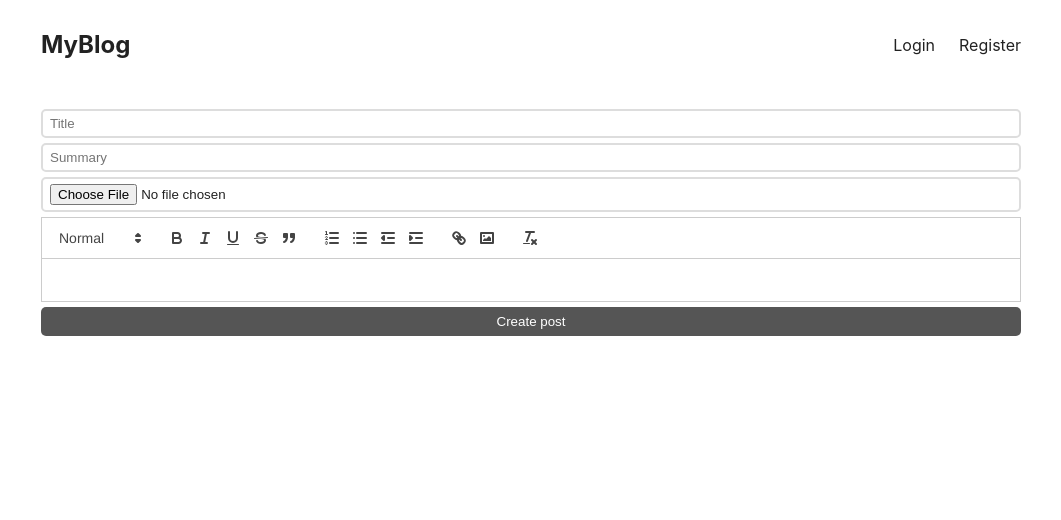
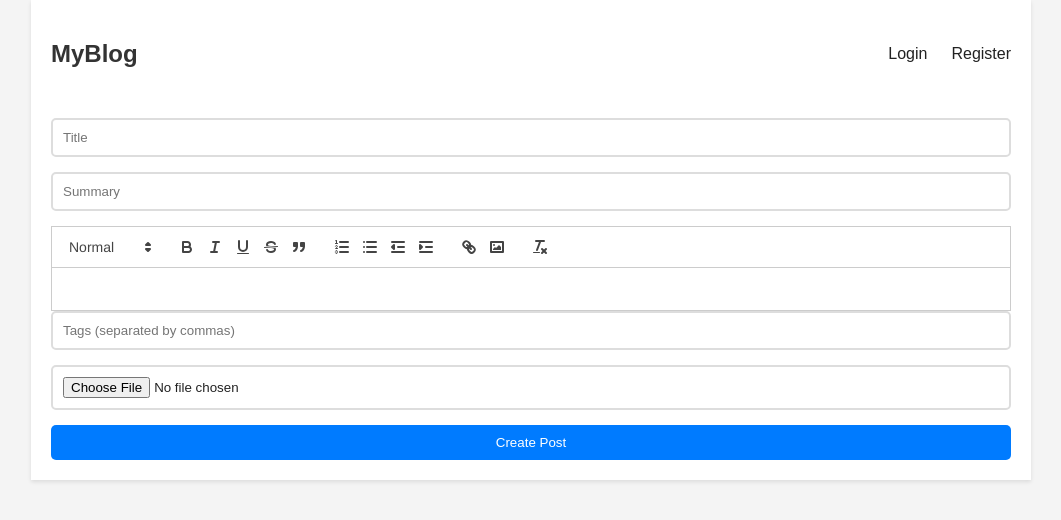
Before and after one commit to piran777/Full-Stack-Blogging-Platform, a React (Create React App) app in the folder client/: page /create in a window 1280 px wide. Shown: the top 520 px of the page, without its empty margins (109-1170 px from the left). Built offline with nearby package versions, Linux system fonts and the light colour scheme; no server answers.

Commit message:
done everything might need to style it more on the homepage

```diff
--- a/client/src/App.css
+++ b/client/src/App.css
@@ -1,151 +1,163 @@
-*{
+* {
   box-sizing: border-box;
 }
-a{
+a {
   cursor: pointer;
 }
-body{
+body {
   color: #222;
+  font-family: 'Arial', sans-serif;
+  background-color: #f4f4f4;
 }
-img{
+img {
   max-width: 100%;
+
 }
-img.p{
+img.p {
   padding-top: 40px;
   max-width: 100%;
+  max-height: 100%;
 }
-main{
-  padding: 10px;
+main {
+  padding: 20px;
   max-width: 1000px;
   margin: 0 auto;
+  background-color: #fff;
+  box-shadow: 0 2px 4px rgba(0, 0, 0, 0.1);
 }
-header{
-  display:flex;
-  justify-content:space-between;
+header {
+  display: flex;
+  justify-content: space-between;
   margin-top: 20px;
   margin-bottom: 50px;
   align-items: center;
 }
-header a{
-  text-decoration:none;
+header a {
+  text-decoration: none;
   color: inherit;
+  transition: color 0.3s ease;
 }
-header a.logo{
+header a.logo {
   font-weight: bold;
   font-size: 1.5rem;
+  color: #333;
 }
-header nav{
-  display:flex;
+header nav {
+  display: flex;
   gap: 24px;
 }
+header a:hover {
+  color: #007bff;
+}
 
-div.entry{
+div.entry {
   display: grid;
   grid-template-columns: 1fr;
   gap: 20px;
   margin-bottom: 30px;
 }
 @media screen and (min-width: 700px) {
-  div.entry{
-      grid-template-columns: .9fr 1.1fr;
+  div.entry {
+    grid-template-columns: .9fr 1.1fr;
   }
 }
 
-div.entry div.texts h2{
-  margin:0;
+div.entry div.texts h2 {
+  margin: 0;
   text-decoration: none;
   font-size: 2rem;
 }
 
-div.entry div.texts a{
+div.entry div.texts a {
   text-decoration: none;
   color: inherit;
+  transition: color 0.3s ease;
 }
-div.entry div.texts a{
-  text-decoration:none;
-  color: inherit;
+div.entry div.texts a:hover {
+  color: #007bff;
 }
-div.entry p.info{
-  margin:24px 0;
+div.entry p.info {
+  margin: 24px 0;
   color: #888;
-  font-size:1rem;
+  font-size: 1rem;
   font-weight: bold;
   display: flex;
   gap: 10px;
 }
-div.entry p.info a.author{
-  color:#333;
+div.entry p.info a.author {
+  color: #333;
 }
-div.entry p.summary{
-  margin:10px 0;
+div.entry p.summary {
+  margin: 10px 0;
   line-height: 1.8rem;
 }
 
-form.login, form.register{
+form.login, form.register {
   max-width: 400px;
   margin: 0 auto;
 }
-form.login h1, form.register h1{
+form.login h1, form.register h1 {
   text-align: center;
 }
-input{
+input {
   display: block;
-  margin-bottom: 5px;
+  margin-bottom: 15px;
   width: 100%;
-  padding: 5px 7px;
+  padding: 10px;
   border: 2px solid #ddd;
   border-radius: 5px;
   background-color: #fff;
 }
-button{
+button {
   cursor: pointer;
   width: 100%;
   display: block;
-  background-color: #555;
-  border:0;
+  background-color: #007bff;
+  border: 0;
   color: #fff;
   border-radius: 5px;
-  padding: 7px 0;
+  padding: 10px 0;
+  transition: background-color 0.3s ease;
+}
+button:hover {
+  background-color: #0056b3;
 }
 
-div.post-page a{
-
+div.post-page a {
   color: #555;
   text-decoration: underline;
+  transition: color 0.3s ease;
 }
-
-div.post-page h1{
+div.post-page a:hover {
+  color: #007bff;
+}
+div.post-page h1 {
   text-align: center;
   margin: 10px 0 5px;
 }
-
-div.post-page time{
+div.post-page time {
   text-align: center;
   display: block;
   font-size: 0.8rem;
   color: #777;
-
 }
-div.post-page div.author{
+div.post-page div.author {
   text-align: center;
   margin-bottom: 20px;
   font-size: 0.7rem;
   font-weight: bold;
 }
-div.post-page div.image im{
+div.post-page div.image img {
   width: 100%;
-
 }
-div.post-page div.content{
+div.post-page div.content {
   line-height: 1.6rem;
-
 }
-div.edit-row{
+div.edit-row {
   text-align: center;
   margin-bottom: 20px;
-
 }
-div.post-page a.edit-btn{
+div.post-page a.edit-btn {
   background-color: #444;
   display: inline-flex;
   align-items: center;
@@ -154,12 +166,9 @@ div.post-page a.edit-btn{
   padding: 10px 20px;
   text-decoration: none;
   border-radius: 10px;
-
-
 }
-a svg{
+a svg {
   height: 20px;
-
 }
 /* Comments Section */
 div.comments {
@@ -168,7 +177,6 @@ div.comments {
   background-color: #f9f9f9;
   border-radius: 10px;
 }
-
 div.comment {
   margin-bottom: 15px;
   padding: 10px;
@@ -187,13 +195,14 @@ div.comment-content {
   font-size: 0.8rem;
   line-height: 1.4rem;
 }
+
 /* Comment Form */
 .comment-form {
   display: flex;
   flex-direction: column;
   align-items: flex-start;
   gap: 10px;
-  margin-top: 10px;
+  margin-top: 20px;
 }
 
 .comment-form textarea {
@@ -207,15 +216,48 @@ div.comment-content {
 }
 
 .comment-form button {
-  padding: 5px 10px;
-  background-color: #444;
+  padding: 5px 15px;
+  background-color: #007bff;
   color: white;
   border: none;
   border-radius: 5px;
   font-size: 0.8rem;
   cursor: pointer;
+  transition: background-color 0.3s ease;
 }
 
 .comment-form button:hover {
-  background-color: #555;
+  background-color: #0056b3;
 }
+
+.tags-section {
+  margin-top: 20px;
+  margin-bottom: 20px;
+}
+
+.tags-section h3 {
+  margin-bottom: 10px;
+  font-size: 1.2rem;
+  color: #333;
+}
+
+.tags {
+  display: flex;
+  flex-wrap: wrap;
+  gap: 10px;
+}
+
+.tag {
+  background-color: #f0f0f0; /* Light grey background */
+  border: 1px solid #ddd; /* Border for the bubble */
+  border-radius: 15px; /* Rounded corners for the bubble */
+  padding: 5px 15px; /* Padding inside the bubble */
+  font-size: 0.9rem; /* Font size for the tags */
+  color: #555; /* Font color */
+  white-space: nowrap; /* Prevents the tag from breaking into multiple lines */
+}
+
+/* Optional: Adding a hover effect for interactivity */
+.tag:hover {
+  background-color: #e0e0e0; /* Slightly darker grey on hover */
+}
--- a/client/src/pages/CreatePost.js
+++ b/client/src/pages/CreatePost.js
@@ -1,50 +1,74 @@
 import ReactQuill from "react-quill";
 import 'react-quill/dist/quill.snow.css';
-import {useState} from "react";
-import {Navigate} from "react-router-dom";
+import { useState } from "react";
+import { Navigate } from "react-router-dom";
 import Editor from "../Editor";
 
 export default function CreatePost() {
-  const [title,setTitle] = useState('');
-  const [summary,setSummary] = useState('');
-  const [content,setContent] = useState('');
+  const [title, setTitle] = useState('');
+  const [summary, setSummary] = useState('');
+  const [content, setContent] = useState('');
+  const [tags, setTags] = useState('');
   const [files, setFiles] = useState('');
   const [redirect, setRedirect] = useState(false);
 
   async function createNewPost(ev) {
+    ev.preventDefault();
+
+    // Split the tags string into an array and remove whitespace from each tag
+    const tagsArray = tags.split(',').map(tag => tag.trim());
+
     const data = new FormData();
     data.set('title', title);
     data.set('summary', summary);
     data.set('content', content);
+    // Send tags as an array, not as a JSON string
+    tagsArray.forEach(tag => {
+      data.append('tags', tag);
+    });
     data.set('file', files[0]);
-    ev.preventDefault();
+
     const response = await fetch('http://localhost:4000/post', {
       method: 'POST',
       body: data,
       credentials: 'include',
     });
+
     if (response.ok) {
       setRedirect(true);
     }
   }
+
 
   if (redirect) {
     return <Navigate to={'/'} />
   }
   return (
     <form onSubmit={createNewPost}>
-      <input type="title"
-             placeholder={'Title'}
-             value={title}
-             onChange={ev => setTitle(ev.target.value)} />
-      <input type="summary"
-             placeholder={'Summary'}
-             value={summary}
-             onChange={ev => setSummary(ev.target.value)} />
-      <input type="file"
-             onChange={ev => setFiles(ev.target.files)} />
+      <input
+        type="text"
+        placeholder="Title"
+        value={title}
+        onChange={(e) => setTitle(e.target.value)}
+      />
+      <input
+        type="text"
+        placeholder="Summary"
+        value={summary}
+        onChange={(e) => setSummary(e.target.value)}
+      />
       <Editor value={content} onChange={setContent} />
-      <button style={{marginTop:'5px'}}>Create post</button>
+      <input
+        type="text"
+        placeholder="Tags (separated by commas)"
+        value={tags}
+        onChange={(e) => setTags(e.target.value)}
+      />
+      <input
+        type="file"
+        onChange={(e) => setFiles(e.target.files)}
+      />
+      <button style={{ marginTop: '5px' }}>Create Post</button>
     </form>
   );
 }
--- a/client/src/pages/EditPost.js
+++ b/client/src/pages/EditPost.js
@@ -1,64 +1,92 @@
-import {useEffect, useState} from "react";
-import {Navigate, useParams} from "react-router-dom";
+import { useEffect, useState } from "react";
+import { Navigate, useParams } from "react-router-dom";
 import Editor from "../Editor";
 
 export default function EditPost() {
-  const {id} = useParams();
-  const [title,setTitle] = useState('');
-  const [summary,setSummary] = useState('');
-  const [content,setContent] = useState('');
+  const { id } = useParams();
+  const [title, setTitle] = useState('');
+  const [summary, setSummary] = useState('');
+  const [content, setContent] = useState('');
+  const [tags, setTags] = useState(''); // Add tags state
   const [files, setFiles] = useState('');
-  const [redirect,setRedirect] = useState(false);
+  const [redirect, setRedirect] = useState(false);
 
   useEffect(() => {
-    fetch('http://localhost:4000/post/'+id)
-      .then(response => {
-        response.json().then(postInfo => {
+    fetch(`http://localhost:4000/post/${id}`)
+      .then(response => response.json())
+      .then(postInfo => {
         setTitle(postInfo.title);
+        setSummary(postInfo.summary);
         setContent(postInfo.content);
-          setSummary(postInfo.summary);
+        setTags(postInfo.tags.join(', ')); // Convert array of tags to string
       });
-      });
-  }, []);
+  }, [id]);
 
   async function updatePost(ev) {
     ev.preventDefault();
+
+    // Convert the tags from a comma-separated string to an array
+    const tagsArray = tags.split(',').map(tag => tag.trim());
+
     const data = new FormData();
     data.set('title', title);
     data.set('summary', summary);
     data.set('content', content);
-    data.set('id', id);
+    data.append('tags', tagsArray); // Make sure this matches your server's expected format
     if (files?.[0]) {
-      data.set('file', files?.[0]);
+      data.append('file', files[0]);
     }
-    const response = await fetch('http://localhost:4000/post', {
+
+    try {
+        const response = await fetch(`http://localhost:4000/post/${id}`, {
         method: 'PUT',
         body: data,
         credentials: 'include',
       });
+
+      console.log('Update response:', response);
+
       if (response.ok) {
+        console.log('Update successful, redirecting...');
         setRedirect(true);
+      } else {
+        console.error('Update failed:', response.statusText);
+      }
+    } catch (error) {
+      console.error('Update error:', error);
     }
   }
 
   if (redirect) {
-    return <Navigate to={'/post/'+id} />
+    return <Navigate to={`/post/${id}`} />;
   }
 
   return (
     <form onSubmit={updatePost}>
-      <input type="title"
-             placeholder={'Title'}
+      <input
+        type="text"
+        placeholder="Title"
         value={title}
-             onChange={ev => setTitle(ev.target.value)} />
-      <input type="summary"
-             placeholder={'Summary'}
+        onChange={(e) => setTitle(e.target.value)}
+      />
+      <input
+        type="text"
+        placeholder="Summary"
         value={summary}
-             onChange={ev => setSummary(ev.target.value)} />
-      <input type="file"
-             onChange={ev => setFiles(ev.target.files)} />
-      <Editor onChange={setContent} value={content} />
-      <button style={{marginTop:'5px'}}>Update post</button>
+        onChange={(e) => setSummary(e.target.value)}
+      />
+      <Editor value={content} onChange={(setContent)} />
+      <input
+        type="text"
+        placeholder="Tags (separated by commas)"
+        value={tags}
+        onChange={(e) => setTags(e.target.value)}
+      />
+      <input
+        type="file"
+        onChange={(e) => setFiles(e.target.files)}
+      />
+      <button style={{ marginTop: '5px' }}>Update Post</button>
     </form>
   );
 }
--- a/client/src/pages/PostPage.js
+++ b/client/src/pages/PostPage.js
@@ -48,7 +48,17 @@ export default function PostPage() {
             </div>
             <div className="content" dangerouslySetInnerHTML={{ __html: postInfo.content }} />
 
-
+        {/* Tags display section */}
+            {postInfo.tags && postInfo.tags.length > 0 && (
+            <div className="tags-section">
+                <h3>Tags:</h3>
+                <div className="tags">
+                {postInfo.tags.map((tag, index) => (
+                    <span key={index} className="tag">{tag}</span>
+                ))}
+                </div>
+            </div>
+            )}
 
             <h2>Comments</h2> {/* Added this line */}
             <CommentForm postId={id} onCommentAdded={handleCommentAdded} />
```
Also changed, not shown: 12 other files (tests, documents, lock files or other folders). Lines whose indentation alone changed are shown as unchanged.
